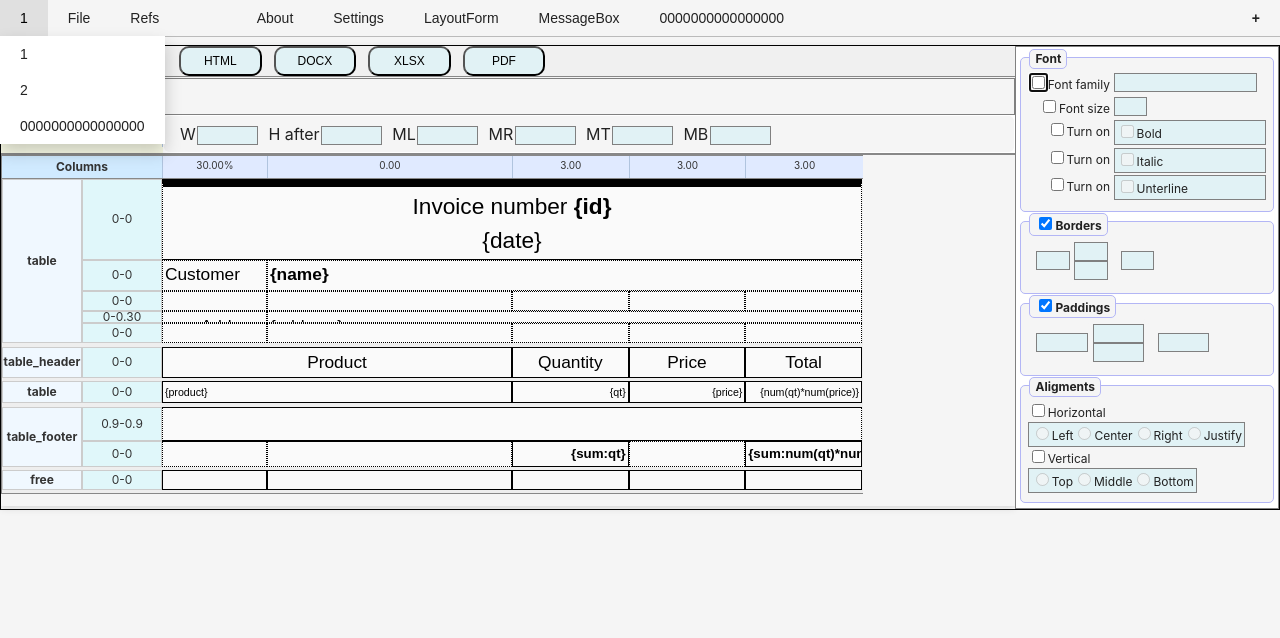
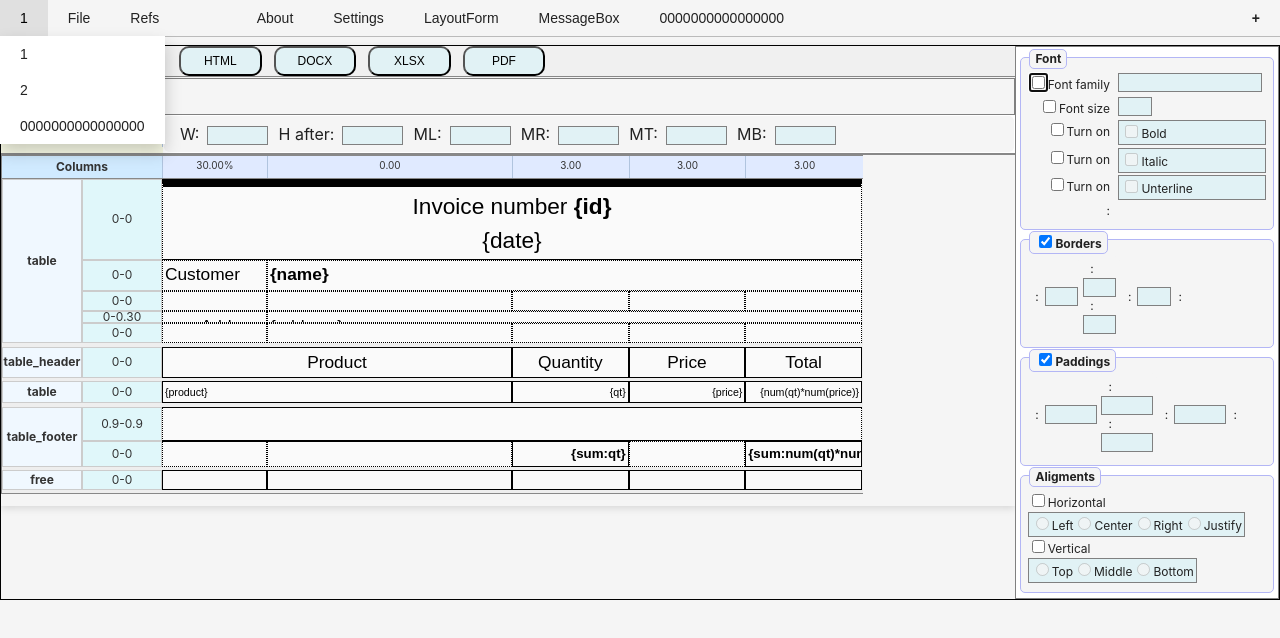
Before and after one commit to AndreiPuchko/q2web, a React (Vite) app: page / in a window 1280 px wide. Shown: the top 638 px of the page. Built offline with nearby package versions, Linux system fonts and the light colour scheme.

Commit message:
Form label style

```diff
--- a/src/components/Form.tsx
+++ b/src/components/Form.tsx
@@ -285,7 +285,7 @@ class Form extends Component<FormProps, { formData: { [key: string]: any }, pane
                 return (
                   <>
                     {child.check ?
-                      <div style={{ justifySelf: "end", marginRight: "0.1em" }}>
+                      <div style={{ justifySelf: "end", marginRight: "0.5em" }}>
                         <input
                           id={id}
                           key={id}
@@ -315,9 +315,9 @@ class Form extends Component<FormProps, { formData: { [key: string]: any }, pane
                       : <label
                         key={child.key + "-label"}
                         className="form-label"
-                        style={{ justifySelf: "end", marginRight: "0.1em" }}
+                        style={{ justifySelf: "end", marginRight: "0.5em" }}
                       >
-                        {child.label && child.control !== "check" ? child.label : ""}
+                        {child.label && child.control !== "check" ? child.label : ""}:
                       </label>
                     }
                     {child.control !== "label" &&
```
